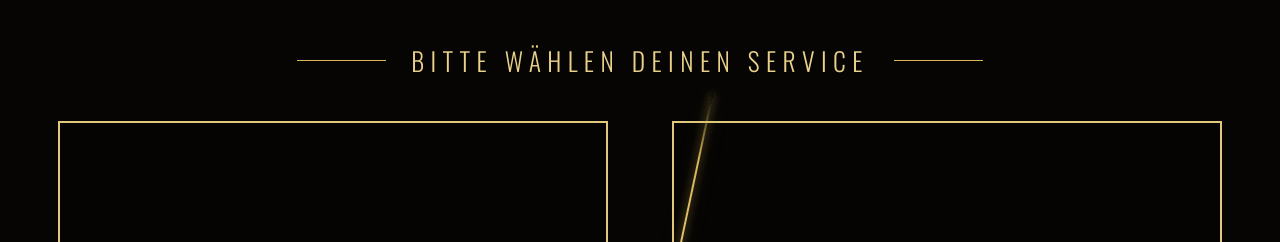
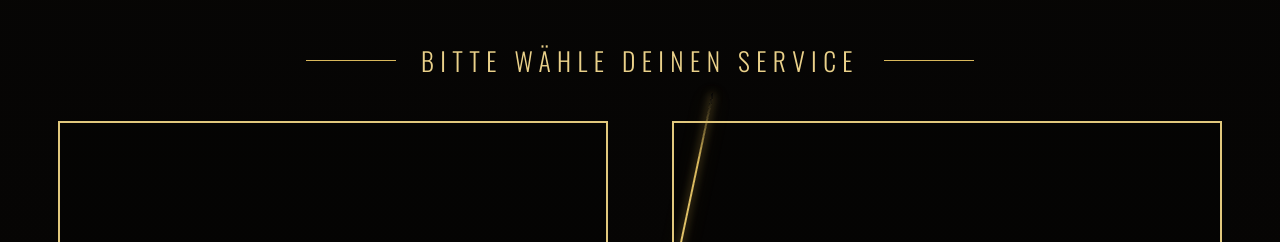
Before and after one commit to bykaan1/bykaan, a plain HTML site: page public/index.html in a window 1280 px wide. Shown: the top 242 px of the page. Drawn offline with nearby package versions, Linux system fonts and the light colour scheme.

Commit message:
typo fix

```diff
--- a/public/index.html
+++ b/public/index.html
@@ -44,7 +44,7 @@
 
         <header class="selector-header">
             <h1 class="selector-title">
-                Bitte wählen Deinen Service
+                Bitte wähle Deinen Service
             </h1>
         </header>
 
```
